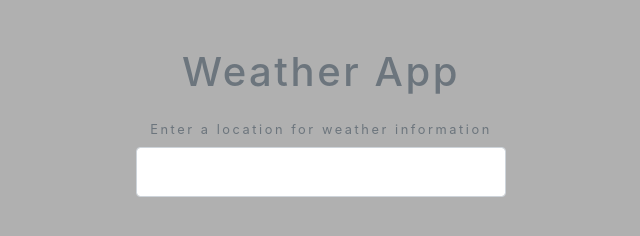
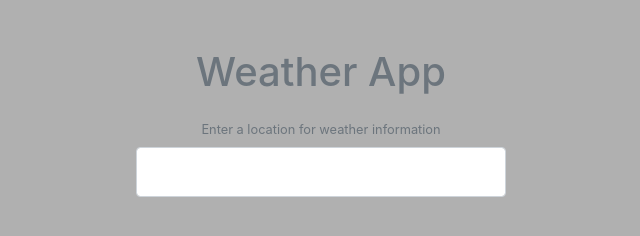
Before and after one commit to Desmoteuss/Weather, a plain HTML site: page index.html in a window 1280 px wide. Shown: the whole page, without its empty margins (319-959 px from the left). Drawn offline with nearby package versions, Linux system fonts and the light colour scheme.

Commit message:
customizing

```diff
--- a/styles.css
+++ b/styles.css
@@ -1,6 +1,7 @@
 body{
-  background: #B0B0B0;
-  letter-spacing: 0.2em;
+  background: #B0B0B0;//
+
+  letter-spacing: 0.3em;
   font-size: 0.8em;
 }
 .container{
```
